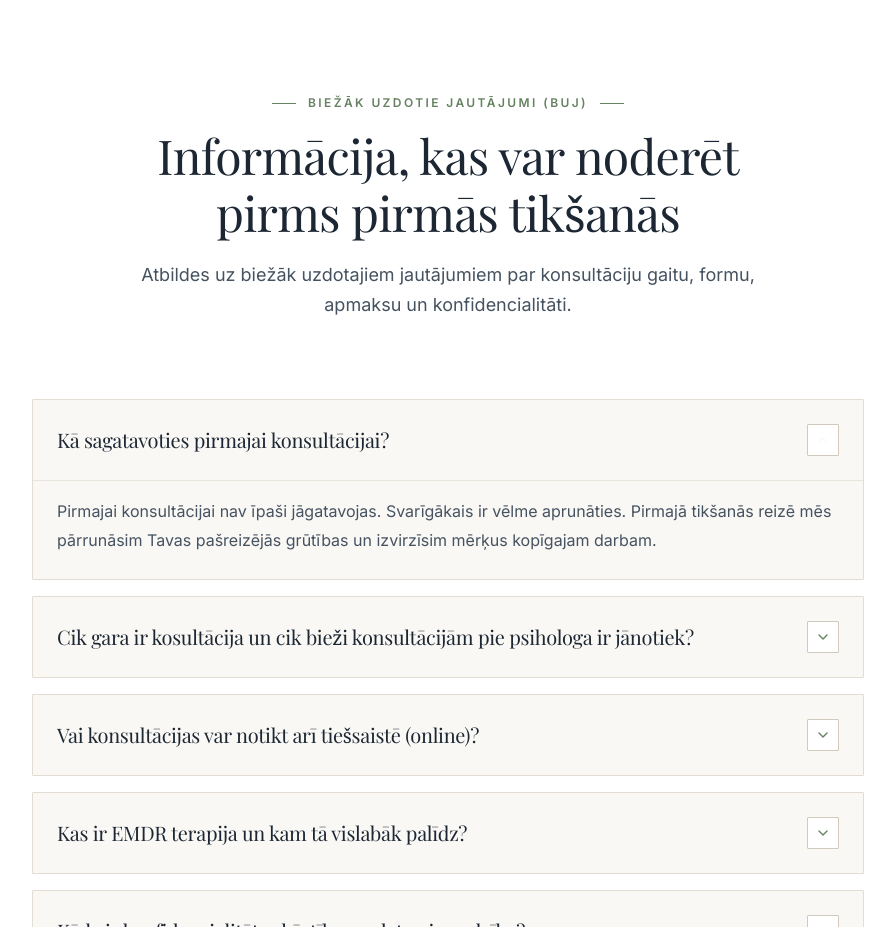
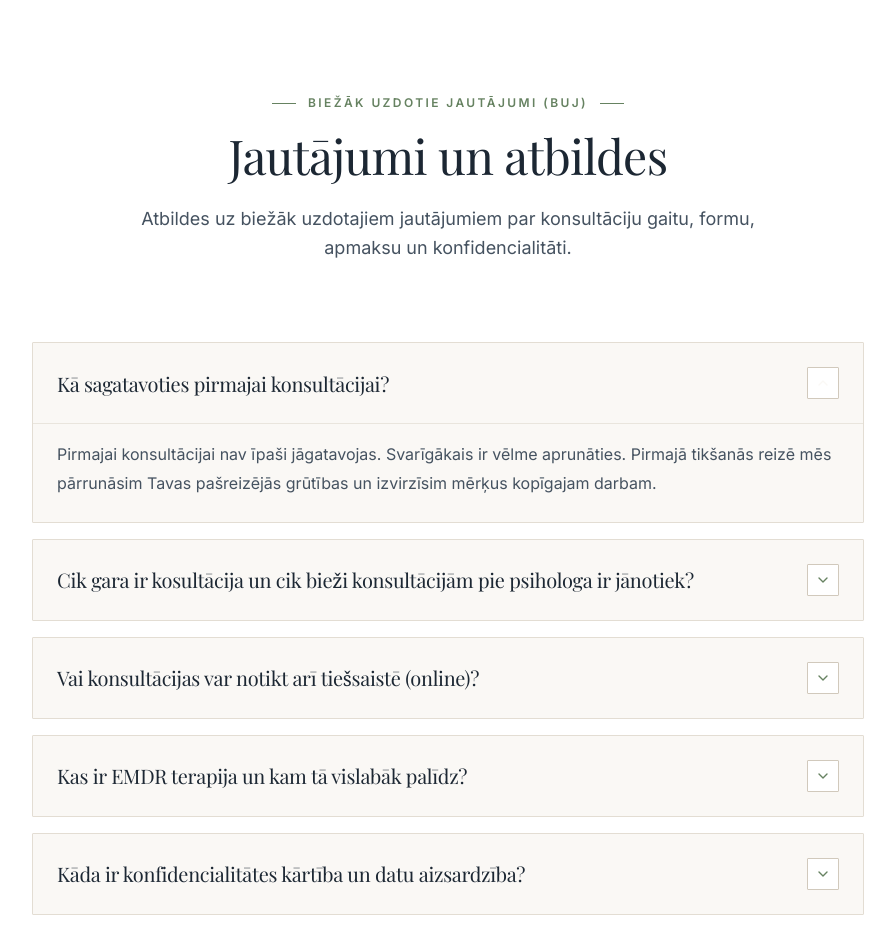
Before and after one commit to katrinaroa11y/mana-lapa-3, a React (Vite) app: page / in a window 1280 px wide. Shown: the part 6680-7607 px from the top of the page, without its empty margins (192-1087 px from the left). Built offline with nearby package versions, Linux system fonts and the light colour scheme; a web font is replaced by a local one.

Commit message:
Update FaqSection.tsx

```diff
--- a/src/components/FaqSection.tsx
+++ b/src/components/FaqSection.tsx
@@ -31,7 +31,7 @@ export const FaqSection: React.FC<FaqSectionProps> = () => {
           </div>
 
           <h2 className="font-serif text-3xl sm:text-4xl lg:text-5xl text-[#1C2733] font-normal leading-[1.18] mb-5">
-            Informācija, kas var noderēt pirms pirmās tikšanās
+            Jautājumi un atbildes
           </h2>
 
           <p className="text-base sm:text-lg text-[#455260] leading-relaxed">
```
